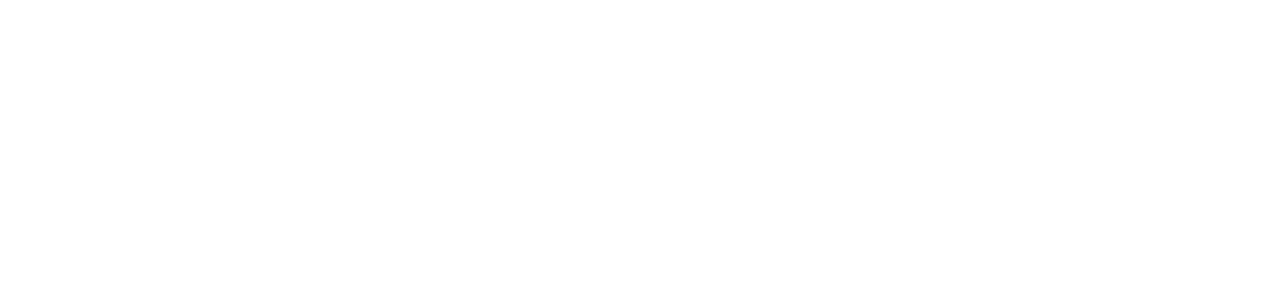
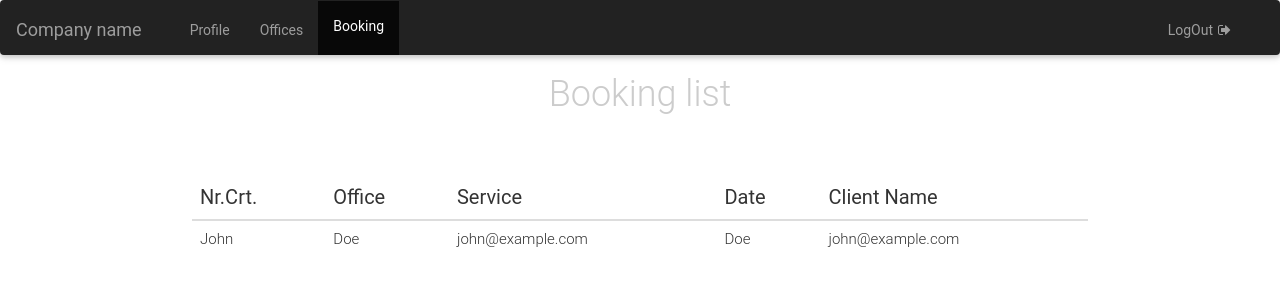
Before and after one commit to RosuAndreea/booking-app, a plain HTML site: page pages/booking.html in a window 1280 px wide. Drawn offline with nearby package versions, Linux system fonts and the light colour scheme.

Commit message:
Add Booking page

```diff
--- a/css/general.css
+++ b/css/general.css
@@ -94,3 +94,12 @@
 	width: 150px;
 	float: right;
 }
+
+/*-----------------------BOOKING PAGE---------------------------*/
+.table th {
+	font-size: 20px;
+}
+
+.table td {
+	font-size: 15px;
+}
--- a/pages/booking.html
+++ b/pages/booking.html
@@ -0,0 +1,58 @@
+<!DOCTYPE html>
+<html>
+<head>
+	<title>Booking</title>
+	<meta charset="utf-8">
+	<meta name="viewport" content="width=device-width, initial-scale=1">
+	<link rel="stylesheet" href="https://maxcdn.bootstrapcdn.com/bootstrap/3.3.7/css/bootstrap.min.css">
+	<link rel="stylesheet" href="https://cdnjs.cloudflare.com/ajax/libs/mdbootstrap/4.4.1/css/mdb.min.css">
+	<link rel="stylesheet" href="../font-awesome-4.7.0/css/font-awesome.min.css">
+	<link rel="stylesheet" href="../css/general.css">
+	<link rel="stylesheet" href="../css/hover.css">
+	<link rel="stylesheet" href="../css/login.css">
+	<script src="https://ajax.googleapis.com/ajax/libs/jquery/3.2.1/jquery.min.js"></script>
+	<script src="https://maxcdn.bootstrapcdn.com/bootstrap/3.3.7/js/bootstrap.min.js"></script>
+	<script src='https://cdnjs.cloudflare.com/ajax/libs/mdbootstrap/4.4.1/js/mdb.min.js'></script>
+</head>
+<body>
+	<nav class="navbar navbar-inverse">
+		<div class="container-fluid">
+			<div class="navbar-header">
+				<p class="navbar-brand">Company name</p>
+			</div>
+			<ul class="nav navbar-nav">
+				<li><a href="profile.html">Profile</a></li>
+				<li><a href="offices.html">Offices</a></li>
+				<li class='active'><a href="#">Booking</a></li>
+			</ul>
+			<ul class="nav navbar-nav navbar-right">
+				<li><a href="#">LogOut<i class="fa fa-sign-out" aria-hidden="true"></i></a></li>
+			</ul>
+		</div>
+	</nav>
+	<div class='content'>
+		<h1 class='company-details'>Booking list</h1>
+		<table class='table table-hover'>
+			<thead>
+			    <tr>
+				    <th>Nr.Crt.</th>
+				    <th>Office</th>
+				    <th>Service</th>
+				    <th>Date</th>
+				    <th>Client Name</th>
+			    </tr>
+			</thead>
+			<tbody>
+			    <tr>
+			        <td>John</td>
+			        <td>Doe</td>
+			        <td>john@example.com</td>
+			        <td>Doe</td>
+			        <td>john@example.com</td>
+			    </tr>
+			</tbody>
+  		</table>
+	</div>
+
+</body>
+</html>
```
